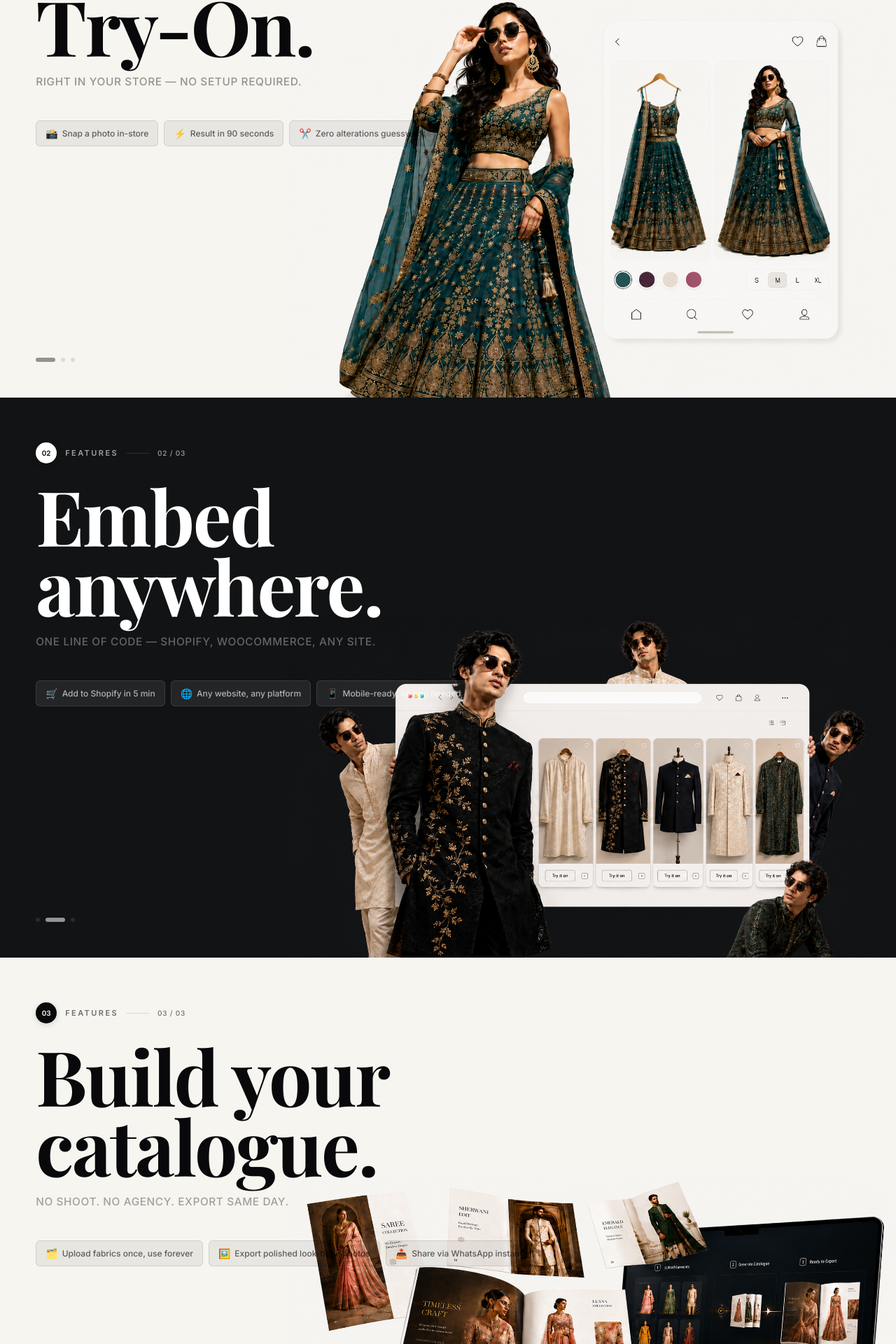
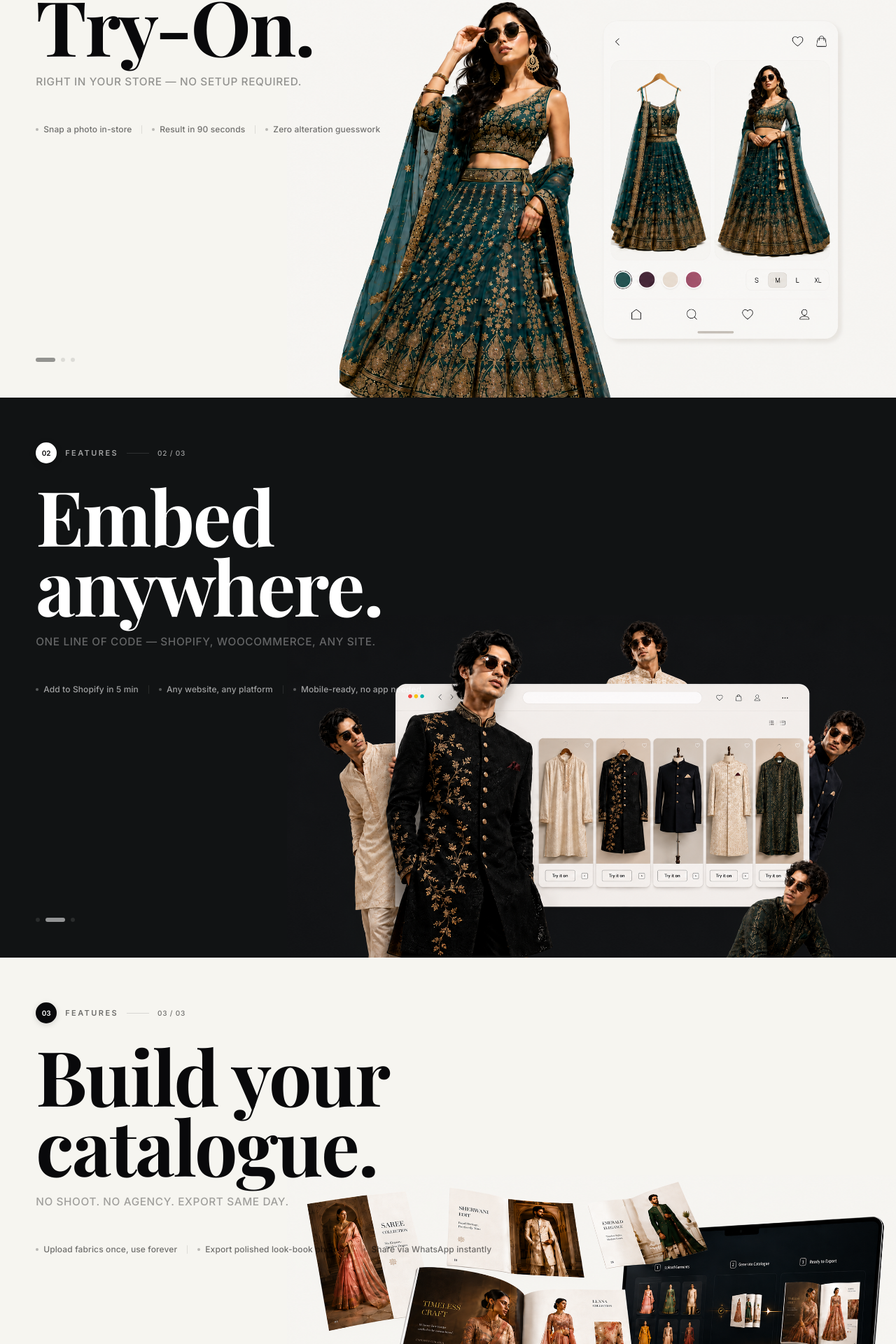
Before and after one commit to DhairyaKakkar/fabricfit-web, a Next.js app: page / in a window 1280 px wide. Shown: the part 1084-3004 px from the top of the page at 70% size. Built offline with nearby package versions, Linux system fonts and the light colour scheme; no server answers.

Commit message:
fix: replace emoji chips with clean dot-separated text items

```diff
--- a/components/HowItWorksSection.tsx
+++ b/components/HowItWorksSection.tsx
@@ -50,20 +50,19 @@ function StepLabel({ num, light = false }: { num: '01' | '02' | '03'; light?: bo
   );
 }
 
-function UseCaseChips({ chips, light = false }: { chips: { icon: string; label: string }[]; light?: boolean }) {
-  const bg      = light ? 'rgba(0,0,0,0.06)'          : 'rgba(255,255,255,0.08)';
-  const border  = light ? 'rgba(0,0,0,0.10)'          : 'rgba(255,255,255,0.10)';
-  const textClr = light ? 'rgba(0,0,0,0.6)'           : 'rgba(255,255,255,0.65)';
+function UseCaseChips({ chips, light = false }: { chips: { label: string }[]; light?: boolean }) {
+  const dotClr  = light ? 'rgba(0,0,0,0.25)'  : 'rgba(255,255,255,0.3)';
+  const textClr = light ? 'rgba(0,0,0,0.55)'  : 'rgba(255,255,255,0.6)';
+  const divClr  = light ? 'rgba(0,0,0,0.10)'  : 'rgba(255,255,255,0.10)';
   return (
-    <div style={{ display: 'flex', flexWrap: 'wrap', gap: 8, marginTop: 20, position: 'relative', zIndex: 2 }}>
-      {chips.map((c) => (
-        <div key={c.label} style={{
-          display: 'inline-flex', alignItems: 'center', gap: 6,
-          background: bg, border: `1px solid ${border}`,
-          borderRadius: 6, padding: '7px 13px',
-        }}>
-          <span style={{ fontSize: 14 }}>{c.icon}</span>
-          <span style={{ fontFamily: 'var(--font-inter)', fontSize: 12, fontWeight: 500, color: textClr, whiteSpace: 'nowrap' }}>{c.label}</span>
+    <div style={{ display: 'flex', alignItems: 'center', flexWrap: 'wrap', gap: 0, marginTop: 24, position: 'relative', zIndex: 2 }}>
+      {chips.map((c, i) => (
+        <div key={c.label} style={{ display: 'inline-flex', alignItems: 'center' }}>
+          {i > 0 && <span style={{ display: 'inline-block', width: 1, height: 12, background: divClr, margin: '0 14px' }} />}
+          <div style={{ display: 'inline-flex', alignItems: 'center', gap: 7 }}>
+            <span style={{ width: 4, height: 4, borderRadius: '50%', background: dotClr, flexShrink: 0, display: 'inline-block' }} />
+            <span style={{ fontFamily: 'var(--font-inter)', fontSize: 12, fontWeight: 500, color: textClr, letterSpacing: '0.01em', whiteSpace: 'nowrap' }}>{c.label}</span>
+          </div>
         </div>
       ))}
     </div>
@@ -101,9 +100,9 @@ export default function HowItWorksSection() {
             </p>
           </div>
           <UseCaseChips light chips={[
-            { icon: '📸', label: 'Snap a photo in-store' },
-            { icon: '⚡', label: 'Result in 90 seconds' },
-            { icon: '✂️', label: 'Zero alterations guesswork' },
+            { label: 'Snap a photo in-store' },
+            { label: 'Result in 90 seconds' },
+            { label: 'Zero alteration guesswork' },
           ]} />
         </div>
         <div style={{ position: 'absolute', bottom: 0, right: 0, width: '68%', zIndex: 1, pointerEvents: 'none' }}>
@@ -124,9 +123,9 @@ export default function HowItWorksSection() {
             </p>
           </div>
           <UseCaseChips chips={[
-            { icon: '🛒', label: 'Add to Shopify in 5 min' },
-            { icon: '🌐', label: 'Any website, any platform' },
-            { icon: '📱', label: 'Mobile-ready, no app needed' },
+            { label: 'Add to Shopify in 5 min' },
+            { label: 'Any website, any platform' },
+            { label: 'Mobile-ready, no app needed' },
           ]} />
         </div>
         <div style={{ position: 'absolute', bottom: 0, right: 0, width: '68%', zIndex: 1, pointerEvents: 'none' }}>
@@ -147,9 +146,9 @@ export default function HowItWorksSection() {
             </p>
           </div>
           <UseCaseChips light chips={[
-            { icon: '🗂️', label: 'Upload fabrics once, use forever' },
-            { icon: '🖼️', label: 'Export polished look-book photos' },
-            { icon: '📤', label: 'Share via WhatsApp instantly' },
+            { label: 'Upload fabrics once, use forever' },
+            { label: 'Export polished look-book photos' },
+            { label: 'Share via WhatsApp instantly' },
           ]} />
         </div>
         <div style={{ position: 'absolute', bottom: 0, right: 0, width: '68%', zIndex: 1, pointerEvents: 'none' }}>
```
